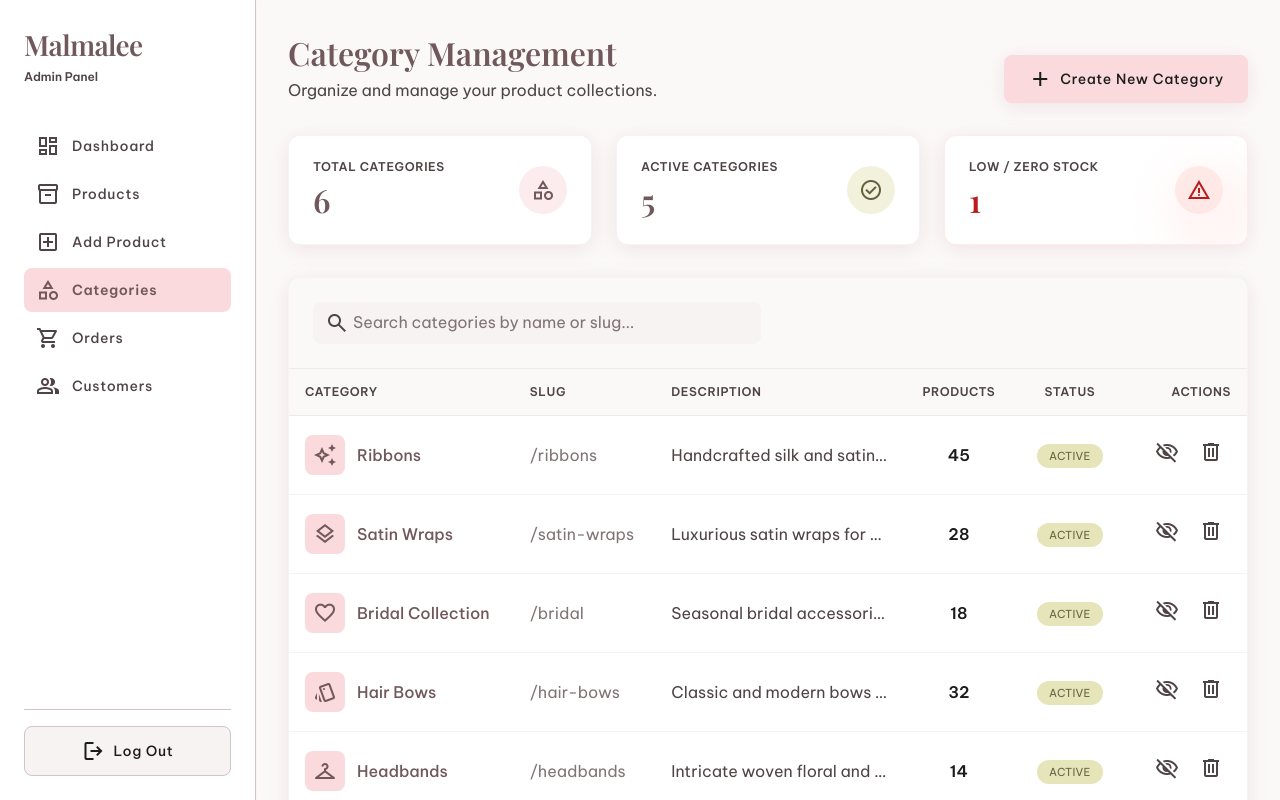
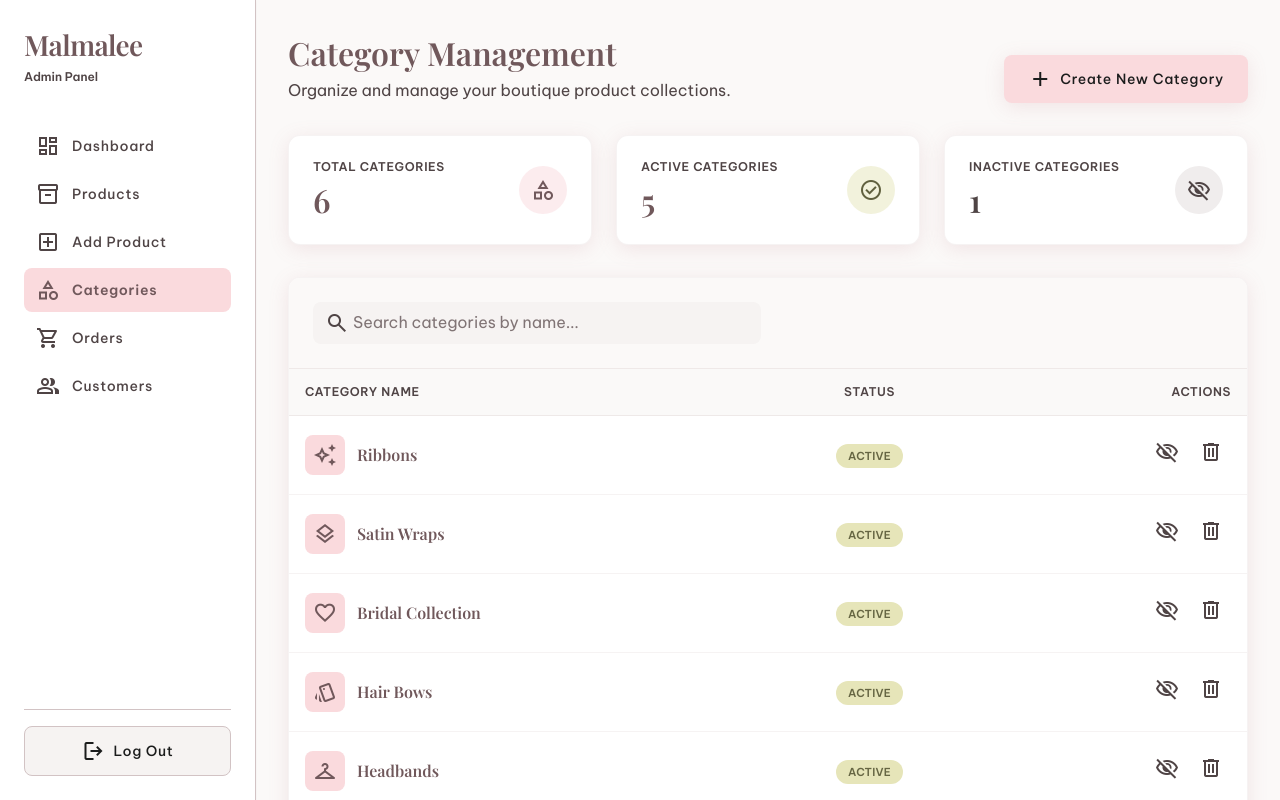
Before and after one commit to Dinisuru1230/DsoftWeb, a React (Vite) app in the folder Frontend/: page /admin/categories in a window 1280 px wide. Built offline with nearby package versions, Linux system fonts and the light colour scheme; a web font is replaced by a local one.

Commit message:
icon set added to category

```diff
--- a/Frontend/src/admin/pages/CategoryManagement.jsx
+++ b/Frontend/src/admin/pages/CategoryManagement.jsx
@@ -1,27 +1,46 @@
 import { useState } from 'react';
 
+const ICON_OPTIONS = [
+  { icon: 'auto_awesome', label: 'Sparkles / Magic' },
+  { icon: 'style', label: 'Bows & Ribbons' },
+  { icon: 'favorite', label: 'Heart & Bridal' },
+  { icon: 'layers', label: 'Satin Wraps & Fabrics' },
+  { icon: 'checkroom', label: 'Apparel & Headbands' },
+  { icon: 'card_giftcard', label: 'Gift Sets & Boxes' },
+  { icon: 'shopping_bag', label: 'Shopping & Boutique' },
+  { icon: 'diamond', label: 'Jewelry & Accessories' },
+  { icon: 'spa', label: 'Floral & Botanical' },
+  { icon: 'local_florist', label: 'Roses & Flowers' },
+  { icon: 'palette', label: 'Artisan & Crafts' },
+  { icon: 'content_cut', label: 'Scissors & Sewing' },
+  { icon: 'storefront', label: 'Store Collection' },
+  { icon: 'sell', label: 'Tags & Badges' },
+  { icon: 'category', label: 'General Category' },
+  { icon: 'dry', label: 'Hair Care & Styling' },
+  { icon: 'redeem', label: 'Special Offer & Bundles' },
+];
+
 const INITIAL_CATEGORIES = [
-  { id: 1, name: 'Ribbons', slug: '/ribbons', description: 'Handcrafted silk and satin ribbons for special occasions.', count: 45, icon: 'auto_awesome', active: true },
-  { id: 2, name: 'Satin Wraps', slug: '/satin-wraps', description: 'Luxurious satin wraps for gifting and presentation.', count: 28, icon: 'layers', active: true },
-  { id: 3, name: 'Bridal Collection', slug: '/bridal', description: 'Seasonal bridal accessories and veil trims.', count: 18, icon: 'favorite', active: true },
-  { id: 4, name: 'Hair Bows', slug: '/hair-bows', description: 'Classic and modern bows crafted from pure silk.', count: 32, icon: 'style', active: true },
-  { id: 5, name: 'Headbands', slug: '/headbands', description: 'Intricate woven floral and velvet headbands.', count: 14, icon: 'checkroom', active: true },
-  { id: 6, name: 'Gift Sets', slug: '/gift-sets', description: 'Curated artisanal accessory bundles.', count: 0, icon: 'card_giftcard', active: false },
+  { id: 1, name: 'Ribbons', icon: 'auto_awesome', active: true },
+  { id: 2, name: 'Satin Wraps', icon: 'layers', active: true },
+  { id: 3, name: 'Bridal Collection', icon: 'favorite', active: true },
+  { id: 4, name: 'Hair Bows', icon: 'style', active: true },
+  { id: 5, name: 'Headbands', icon: 'checkroom', active: true },
+  { id: 6, name: 'Gift Sets', icon: 'card_giftcard', active: false },
 ];
 
 export default function CategoryManagement() {
   const [categories, setCategories] = useState(INITIAL_CATEGORIES);
   const [search, setSearch] = useState('');
   const [adding, setAdding] = useState(false);
-  const [newForm, setNewForm] = useState({ name: '', slug: '', description: '' });
+  const [newForm, setNewForm] = useState({ name: '', icon: 'auto_awesome' });
 
   const filtered = categories.filter((c) =>
-    c.name.toLowerCase().includes(search.toLowerCase()) ||
-    c.slug.toLowerCase().includes(search.toLowerCase())
+    c.name.toLowerCase().includes(search.toLowerCase())
   );
 
   const activeCount = categories.filter((c) => c.active).length;
-  const lowCount = categories.filter((c) => c.count === 0).length;
+  const inactiveCount = categories.filter((c) => !c.active).length;
 
   function toggleActive(id) {
     setCategories((prev) =>
@@ -38,22 +57,20 @@ export default function CategoryManagement() {
   function handleAdd(e) {
     e.preventDefault();
     if (!newForm.name.trim()) return;
-    const slug = newForm.slug.trim() || `/${newForm.name.toLowerCase().replace(/\s+/g, '-')}`;
     setCategories((prev) => [
       ...prev,
       {
         id: Date.now(),
         name: newForm.name,
-        slug: slug.startsWith('/') ? slug : `/${slug}`,
-        description: newForm.description || 'Handcrafted accessory collection.',
-        count: 0,
-        icon: 'category',
+        icon: newForm.icon || 'auto_awesome',
         active: true,
       },
     ]);
-    setNewForm({ name: '', slug: '', description: '' });
+    setNewForm({ name: '', icon: 'auto_awesome' });
     setAdding(false);
   }
+
+  const selectedIconObj = ICON_OPTIONS.find((o) => o.icon === newForm.icon) || ICON_OPTIONS[0];
 
   return (
     <div className="p-4 md:p-8 space-y-8 max-w-[1400px] mx-auto w-full">
@@ -61,24 +78,26 @@ export default function CategoryManagement() {
       <div className="flex flex-col sm:flex-row sm:justify-between sm:items-end gap-4">
         <div>
           <h1 className="font-headline-md text-headline-md text-primary mb-1">Category Management</h1>
-          <p className="font-body-md text-body-md text-on-surface-variant">Organize and manage your product collections.</p>
+          <p className="font-body-md text-body-md text-on-surface-variant">Organize and manage your boutique product collections.</p>
         </div>
         <button
           onClick={() => setAdding(!adding)}
-          className="bg-primary-container text-on-background px-6 py-3 rounded-lg font-label-md text-label-md hover:opacity-90 transition-opacity flex items-center justify-center gap-2 shadow-ambient whitespace-nowrap"
+          className="bg-primary-container text-on-background px-6 py-3 rounded-lg font-label-md text-label-md hover:opacity-90 transition-opacity flex items-center justify-center gap-2 shadow-ambient whitespace-nowrap cursor-pointer"
         >
           <span className="material-symbols-outlined text-[18px]">{adding ? 'close' : 'add'}</span>
           {adding ? 'Cancel' : 'Create New Category'}
         </button>
       </div>
 
-      {/* Add Form */}
+      {/* Add Category Form */}
       {adding && (
-        <form onSubmit={handleAdd} className="bg-surface-container-lowest rounded-xl p-6 shadow-ambient border border-outline-variant/30 space-y-4">
-          <h3 className="font-title-sm text-title-sm text-primary">New Category Details</h3>
-          <div className="grid grid-cols-1 md:grid-cols-2 gap-4">
+        <form onSubmit={handleAdd} className="bg-surface-container-lowest rounded-xl p-6 shadow-ambient border border-outline-variant/30 space-y-6">
+          <h3 className="font-title-sm text-title-sm text-primary border-b border-outline-variant/30 pb-3">
+            New Category Details
+          </h3>
+          <div className="grid grid-cols-1 md:grid-cols-2 gap-6">
             <div>
-              <label className="font-label-md text-label-md text-on-surface mb-1 block">Category Name</label>
+              <label className="font-label-md text-label-md text-on-surface mb-2 block">Category Name *</label>
               <input
                 type="text"
                 value={newForm.name}
@@ -89,35 +108,44 @@ export default function CategoryManagement() {
               />
             </div>
             <div>
-              <label className="font-label-md text-label-md text-on-surface mb-1 block">URL Slug</label>
-              <input
-                type="text"
-                value={newForm.slug}
-                onChange={(e) => setNewForm({ ...newForm, slug: e.target.value })}
-                placeholder="e.g. /hair-clips"
-                className="w-full border-b-2 border-outline-variant focus:border-primary outline-none py-2 font-body-md text-body-md text-on-surface bg-transparent"
-              />
+              <label className="font-label-md text-label-md text-on-surface mb-2 block">Select Material Icon *</label>
+              <div className="relative flex items-center gap-3">
+                <div className="w-10 h-10 rounded-lg bg-primary-container flex items-center justify-center shrink-0">
+                  <span className="material-symbols-outlined text-primary">{newForm.icon}</span>
+                </div>
+                <div className="relative flex-grow">
+                  <select
+                    value={newForm.icon}
+                    onChange={(e) => setNewForm({ ...newForm, icon: e.target.value })}
+                    className="w-full bg-transparent border-0 border-b-2 border-outline-variant focus:border-primary outline-none py-2 pr-8 font-body-md text-body-md text-on-surface appearance-none cursor-pointer transition-colors"
+                  >
+                    {ICON_OPTIONS.map((opt) => (
+                      <option key={opt.icon} value={opt.icon} className="bg-surface-container-lowest text-on-surface py-2">
+                        {opt.label} ({opt.icon})
+                      </option>
+                    ))}
+                  </select>
+                  <span className="material-symbols-outlined absolute right-0 top-1/2 -translate-y-1/2 text-primary pointer-events-none text-[20px]">
+                    unfold_more
+                  </span>
+                </div>
+              </div>
             </div>
           </div>
-          <div>
-            <label className="font-label-md text-label-md text-on-surface mb-1 block">Description</label>
-            <input
-              type="text"
-              value={newForm.description}
-              onChange={(e) => setNewForm({ ...newForm, description: e.target.value })}
-              placeholder="Short description of this collection..."
-              className="w-full border-b-2 border-outline-variant focus:border-primary outline-none py-2 font-body-md text-body-md text-on-surface bg-transparent"
-            />
+          <div className="flex justify-end pt-2">
+            <button
+              type="submit"
+              className="px-8 py-3 bg-primary-container text-on-background font-label-md text-label-md rounded-lg shadow-ambient hover:bg-primary hover:text-white transition-all duration-300 flex items-center gap-2 cursor-pointer"
+            >
+              <span className="material-symbols-outlined text-[18px]">save</span>
+              Save Category
+            </button>
           </div>
-          <button type="submit" className="px-6 py-2 bg-primary text-white font-label-md text-label-md rounded-lg hover:opacity-90 transition-opacity">
-            Save Category
-          </button>
         </form>
       )}
 
-      {/* Bento Stats Summary Cards */}
+      {/* Stats Summary Cards */}
       <div className="grid grid-cols-1 md:grid-cols-3 gap-6">
-        {/* Stat 1 */}
         <div className="bg-surface-container-lowest rounded-xl p-6 shadow-ambient border border-outline-variant/20 flex items-center justify-between">
           <div>
             <p className="font-label-sm text-label-sm text-on-surface-variant uppercase tracking-wider mb-1">Total Categories</p>
@@ -128,7 +156,6 @@ export default function CategoryManagement() {
           </div>
         </div>
 
-        {/* Stat 2 */}
         <div className="bg-surface-container-lowest rounded-xl p-6 shadow-ambient border border-outline-variant/20 flex items-center justify-between">
           <div>
             <p className="font-label-sm text-label-sm text-on-surface-variant uppercase tracking-wider mb-1">Active Categories</p>
@@ -139,22 +166,20 @@ export default function CategoryManagement() {
           </div>
         </div>
 
-        {/* Stat 3 */}
-        <div className="bg-surface-container-lowest rounded-xl p-6 shadow-ambient border border-error-container/50 flex items-center justify-between relative overflow-hidden">
-          <div className="relative z-10">
-            <p className="font-label-sm text-label-sm text-on-surface-variant uppercase tracking-wider mb-1">Low / Zero Stock</p>
-            <h2 className="font-title-sm text-headline-md text-error">{lowCount}</h2>
+        <div className="bg-surface-container-lowest rounded-xl p-6 shadow-ambient border border-outline-variant/20 flex items-center justify-between">
+          <div>
+            <p className="font-label-sm text-label-sm text-on-surface-variant uppercase tracking-wider mb-1">Inactive Categories</p>
+            <h2 className="font-title-sm text-headline-md text-on-surface-variant">{inactiveCount}</h2>
           </div>
-          <div className="w-12 h-12 rounded-full bg-error-container/50 flex items-center justify-center relative z-10">
-            <span className="material-symbols-outlined text-error">warning</span>
+          <div className="w-12 h-12 rounded-full bg-surface-container flex items-center justify-center">
+            <span className="material-symbols-outlined text-on-surface-variant">visibility_off</span>
           </div>
-          <div className="absolute -right-4 -bottom-4 w-24 h-24 bg-error-container/30 rounded-full blur-xl pointer-events-none" />
         </div>
       </div>
 
       {/* Main Data Table Section */}
       <div className="bg-surface-container-lowest rounded-xl shadow-ambient border border-outline-variant/20 overflow-hidden flex flex-col">
-        {/* Search & Filter Bar */}
+        {/* Search Bar */}
         <div className="p-4 md:p-6 border-b border-outline-variant/30 flex flex-col sm:flex-row gap-4 justify-between items-center bg-surface-bright">
           <div className="relative w-full sm:max-w-md">
             <span className="material-symbols-outlined absolute left-3 top-1/2 -translate-y-1/2 text-on-surface-variant">search</span>
@@ -162,7 +187,7 @@ export default function CategoryManagement() {
               type="text"
               value={search}
               onChange={(e) => setSearch(e.target.value)}
-              placeholder="Search categories by name or slug..."
+              placeholder="Search categories by name..."
               className="w-full pl-10 pr-4 py-2 bg-surface-container-low border-none rounded-lg text-body-md focus:ring-1 focus:ring-primary focus:bg-surface-container-lowest transition-colors placeholder:text-outline outline-none"
             />
           </div>
@@ -173,10 +198,7 @@ export default function CategoryManagement() {
           <table className="w-full text-left border-collapse">
             <thead>
               <tr className="border-b border-outline-variant/30 bg-surface-container-low/50">
-                <th className="p-4 font-label-sm text-label-sm text-on-surface-variant uppercase tracking-wider font-semibold">Category</th>
-                <th className="p-4 font-label-sm text-label-sm text-on-surface-variant uppercase tracking-wider font-semibold hidden md:table-cell">Slug</th>
-                <th className="p-4 font-label-sm text-label-sm text-on-surface-variant uppercase tracking-wider font-semibold hidden lg:table-cell">Description</th>
-                <th className="p-4 font-label-sm text-label-sm text-on-surface-variant uppercase tracking-wider font-semibold text-center">Products</th>
+                <th className="p-4 font-label-sm text-label-sm text-on-surface-variant uppercase tracking-wider font-semibold">Category Name</th>
                 <th className="p-4 font-label-sm text-label-sm text-on-surface-variant uppercase tracking-wider font-semibold text-center">Status</th>
                 <th className="p-4 font-label-sm text-label-sm text-on-surface-variant uppercase tracking-wider font-semibold text-right">Actions</th>
               </tr>
@@ -189,18 +211,15 @@ export default function CategoryManagement() {
                       <div className="w-10 h-10 rounded-lg bg-primary-container flex items-center justify-center shrink-0">
                         <span className="material-symbols-outlined text-primary">{cat.icon}</span>
                       </div>
-                      <span className="font-medium text-primary">{cat.name}</span>
+                      <span className="font-medium text-primary font-title-sm text-base">{cat.name}</span>
                     </div>
                   </td>
-                  <td className="p-4 text-outline hidden md:table-cell">{cat.slug}</td>
-                  <td className="p-4 text-on-surface-variant truncate max-w-[240px] hidden lg:table-cell">{cat.description}</td>
-                  <td className="p-4 text-center font-bold">{cat.count}</td>
                   <td className="p-4 text-center">
                     <button
                       onClick={() => toggleActive(cat.id)}
                       className={`inline-flex items-center px-3 py-1 rounded-full font-label-sm text-[11px] uppercase tracking-wide cursor-pointer transition-colors ${
                         cat.active
-                          ? 'bg-secondary-container text-on-secondary-container'
+                          ? 'bg-secondary-container text-on-secondary-container font-bold'
                           : 'bg-surface-container text-on-surface-variant'
                       }`}
                     >
@@ -211,15 +230,15 @@ export default function CategoryManagement() {
                     <div className="flex items-center justify-end gap-1">
                       <button
                         onClick={() => toggleActive(cat.id)}
-                        className="p-2 text-on-surface-variant hover:text-primary transition-colors rounded-full hover:bg-surface-container-low"
-                        title={cat.active ? 'Deactivate' : 'Activate'}
+                        className="p-2 text-on-surface-variant hover:text-primary transition-colors rounded-full hover:bg-surface-container-low cursor-pointer"
+                        title={cat.active ? 'Deactivate Category' : 'Activate Category'}
                       >
                         <span className="material-symbols-outlined text-[20px]">{cat.active ? 'visibility_off' : 'visibility'}</span>
                       </button>
                       <button
                         onClick={() => deleteCategory(cat.id)}
-                        className="p-2 text-on-surface-variant hover:text-error transition-colors rounded-full hover:bg-error-container/50"
-                        title="Delete"
+                        className="p-2 text-on-surface-variant hover:text-error transition-colors rounded-full hover:bg-error-container/50 cursor-pointer"
+                        title="Delete Category"
                       >
                         <span className="material-symbols-outlined text-[20px]">delete</span>
                       </button>
@@ -233,7 +252,7 @@ export default function CategoryManagement() {
 
         {/* Footer */}
         <div className="p-4 border-t border-outline-variant/30 flex justify-between items-center bg-surface-bright">
-          <span className="font-label-sm text-label-sm text-on-surface-variant">Showing {filtered.length} of {categories.length} entries</span>
+          <span className="font-label-sm text-label-sm text-on-surface-variant">Showing {filtered.length} of {categories.length} categories</span>
         </div>
       </div>
     </div>
```
Also changed, not shown: Frontend/src/admin/pages/AddProduct.jsx (+9 -2 lines).
